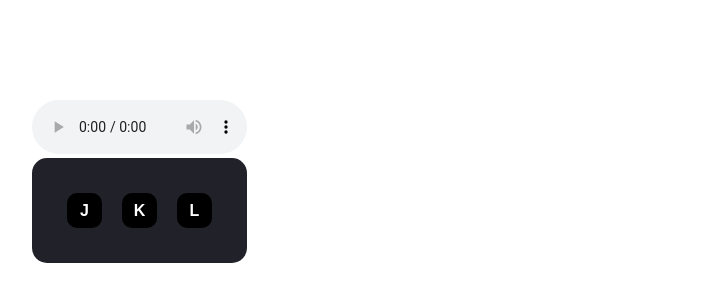
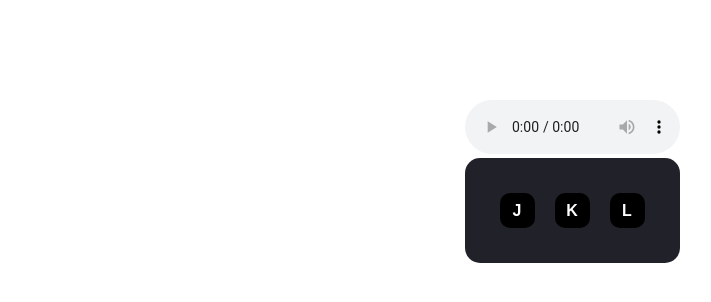
Before and after one commit to demonben/aiode-assignment, a React (Create React App) app in the folder music-player/: page / in a window 1280 px wide. Shown: the top 302 px of the page, without its empty margins (68-779 px from the left). Built offline with nearby package versions, Linux system fonts and the light colour scheme.

Commit message:
placed in center audio player

```diff
--- a/music-player/src/App.css
+++ b/music-player/src/App.css
@@ -1,6 +1,7 @@
 .App {
-  padding-left: 100px;
-  padding-top: 100px;
+display: flex;
+justify-content: center;
+margin-top: 100px;
 }
 .audio-player{
   width :215px;
--- a/music-player/src/components/AudioPlayer.js
+++ b/music-player/src/components/AudioPlayer.js
@@ -48,7 +48,7 @@ const AudioPlayer = () => {
   }
 
   return (
-    <div>
+    <div >
       <audio className="audio-player" ref={audioPlayer} controls>
         <source
           src="https://www2.cs.uic.edu/~i101/SoundFiles/StarWars60.wav"
```
